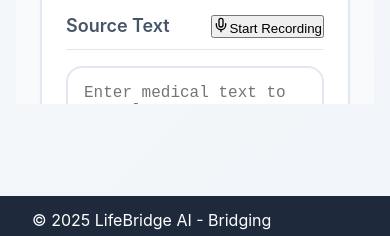
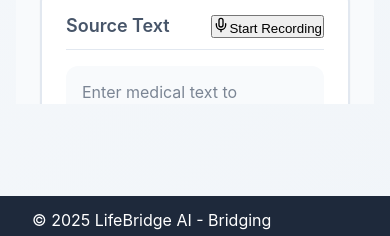
Before and after one commit to 20ns/LifeBridge, a React (Create React App) app in the folder frontend/: page / in a window 390 px wide. Shown: the part 1193-1429 px from the top of the page. Built offline with nearby package versions, Linux system fonts and the light colour scheme.

Commit message:
moved the translation area to side by side

```diff
--- a/frontend/src/components/TranslationInterface.css
+++ b/frontend/src/components/TranslationInterface.css
@@ -209,6 +209,13 @@
 }
 
 /* Enhanced Translation Areas */
+.translation-layout {
+ display: grid;
+ grid-template-columns: 1fr 1fr;
+ gap: var(--spacing-xl);
+ margin-bottom: var(--spacing-xl);
+}
+
 .translation-container {
   display: grid;
   grid-template-columns: 1fr 1fr;
@@ -431,6 +438,10 @@
     grid-template-columns: 1fr;
     gap: var(--spacing-lg);
   }
+  .translation-layout { /* Add responsive stacking for the new layout */
+   grid-template-columns: 1fr;
+   gap: var(--spacing-lg);
+  }
 
   .top-controls-bar {
     flex-direction: column;
--- a/frontend/src/components/TranslationInterface.tsx
+++ b/frontend/src/components/TranslationInterface.tsx
@@ -290,7 +290,7 @@ const TranslationInterface: React.FC<TranslationInterfaceProps> = ({
               value={inputText}
               onChange={(e) => handleInputChange(e.target.value)}
               placeholder="Enter medical text to translate..."
-              className="text-input"
+              className="translation-input"
               rows={4}
             />
 
@@ -356,7 +356,7 @@ const TranslationInterface: React.FC<TranslationInterfaceProps> = ({
               </div>
             </div>
 
-            <div className="text-output">
+            <div className={`translation-output ${!translatedText ? 'empty' : ''}`}>
               {isTranslating ? (
                 <div className="translation-loading">
                   <div className="spinner"></div>
```
